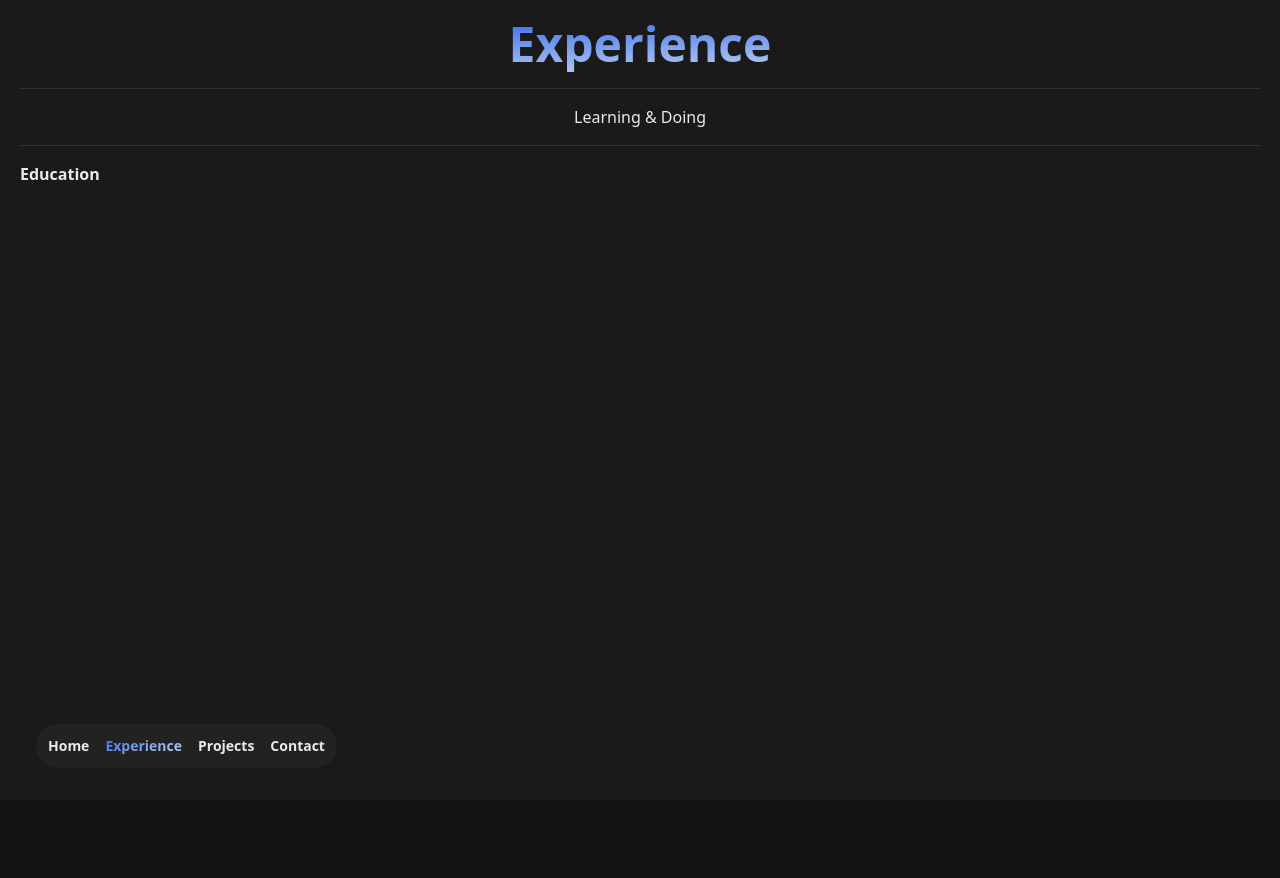
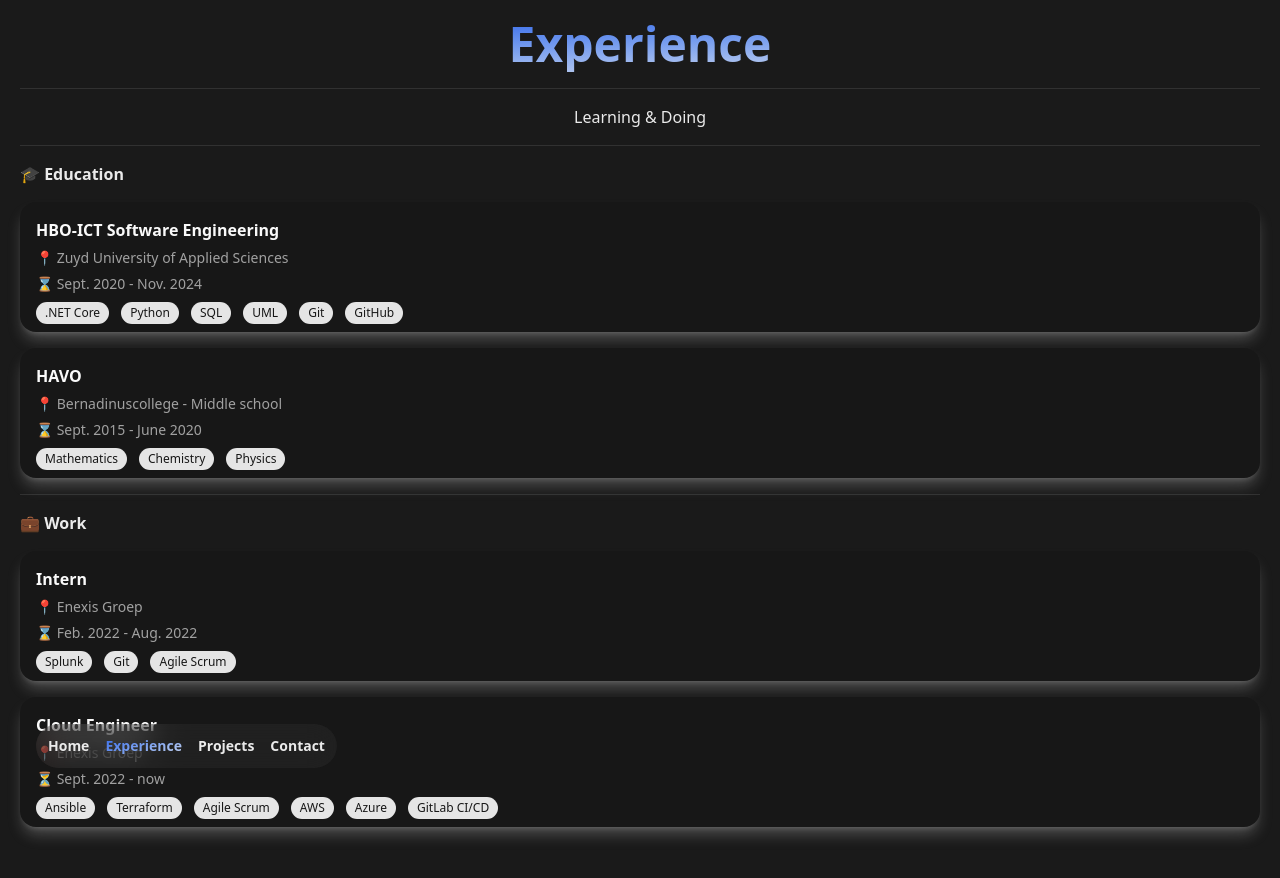
Before and after one commit to DrTuup/portfolio, a Next.js app: page /experience in a window 1280 px wide. Shown: the top 878 px of the page. Before the commit the page ends 800 px from the top, so only its background shows below. Built offline with nearby package versions, Linux system fonts and the light colour scheme.

Commit message:
Build experience page

```diff
--- a/app/experience/page.tsx
+++ b/app/experience/page.tsx
@@ -1,5 +1,8 @@
+import { ExperienceCard } from "@/components/card";
+import { Spacer } from "@/components/spacer";
 import { GradientTitle, SubTitle } from "@/components/title";
 import { Separator } from "@/components/ui/separator";
+import { education, work } from "@/data";
 
 export default function Experience() {
   return (
@@ -8,7 +11,32 @@ export default function Experience() {
       <Separator />
       <SubTitle text="Learning & Doing" />
       <Separator />
-      <h3 className="font-bold">Education</h3>
+      <h3 className="font-bold">🎓 Education</h3>
+      {education.map((educationitem) => {
+        return (
+          <ExperienceCard
+            key={educationitem.what}
+            what={educationitem.what}
+            where={educationitem.where}
+            when={educationitem.when}
+            tags={educationitem.tags}
+          />
+        );
+      })}
+      <Separator />
+      <h3 className="font-bold">💼 Work</h3>
+      {work.map((workitem) => {
+        return (
+          <ExperienceCard
+            key={workitem.what}
+            what={workitem.what}
+            where={workitem.where}
+            when={workitem.when}
+            tags={workitem.tags}
+          />
+        );
+      })}
+      <Spacer />
     </>
   );
 }
--- a/app/page.tsx
+++ b/app/page.tsx
@@ -68,6 +68,10 @@ export default function Home() {
         <strong>CI/CD</strong> and managing <strong>infrastructure</strong> are
         what I enjoy most - whether for work or as a hobby.
       </p>
+      <p>
+        Scroll down to see what I work with, or visit the other pages to check
+        out my projects and experience.
+      </p>
       <Separator />
       <h3 className="font-bold">Tech stack</h3>
       <div className="flex flex-col gap-7">
--- a/components/card.tsx
+++ b/components/card.tsx
@@ -12,11 +12,12 @@ export interface TechStackCardProps {
   subtitle: string;
   tags: string[];
 }
+
 export function TechStackCard({ title, subtitle, tags }: TechStackCardProps) {
   return (
-    <Card className="p-2 rounded-2xl gap-0 border-0 shadow-lg shadow-[#EAEAEA]/50">
+    <Card className="p-2 rounded-2xl gap-0 border-0 shadow-lg shadow-[#EAEAEA]/25">
       <CardHeader className="p-2">
-        <CardTitle className="text-">{title}</CardTitle>
+        <CardTitle className="leading-6">{title}</CardTitle>
         <CardDescription>{subtitle}</CardDescription>
       </CardHeader>
       <CardContent className="px-2 flex flex-wrap gap-3">
@@ -31,3 +32,40 @@ export function TechStackCard({ title, subtitle, tags }: TechStackCardProps) {
     </Card>
   );
 }
+
+export interface ExperienceCardProps {
+  what: string;
+  where: string;
+  when: string;
+  tags: string[];
+}
+
+export function ExperienceCard({
+  what,
+  where,
+  when,
+  tags,
+}: ExperienceCardProps) {
+  return (
+    <Card className="p-2 rounded-2xl gap-0 border-0 shadow-lg shadow-[#EAEAEA]/25">
+      <CardHeader className="p-2">
+        <span className="flex flex-row gap-1">
+          <CardTitle className="leading-6">{what}</CardTitle>
+        </span>
+        <CardDescription>📍 {where}</CardDescription>
+        <CardDescription>
+          {when.includes("now") ? "⏳" : "⌛"} {when}
+        </CardDescription>
+      </CardHeader>
+      <CardContent className="px-2 flex flex-wrap gap-3">
+        {tags.map((tag) => {
+          return (
+            <Badge className="rounded-full" key={tag}>
+              {tag}
+            </Badge>
+          );
+        })}
+      </CardContent>
+    </Card>
+  );
+}
--- a/components/navigation.tsx
+++ b/components/navigation.tsx
@@ -25,7 +25,7 @@ export function Navigation() {
   const pathname = usePathname();
   return (
     <div className="w-full flex justify-self-center fixed bottom-0">
-      <div className="w-fit mx-4 my-8 flex flex-row p-1 rounded-full backdrop-blur-md bg-foreground/4">
+      <div className="w-fit mx-4 my-8 flex flex-row p-1 rounded-full backdrop-blur-lg bg-foreground/4">
         {navitems.map((item) => {
           return (
             <a
--- a/data.ts
+++ b/data.ts
@@ -5,6 +5,7 @@ import {
   LucideIcon,
   Volleyball,
 } from "lucide-react";
+import { ExperienceCardProps } from "./components/card";
 
 export const cicd: string[] = [
   "Terraform",
@@ -43,3 +44,40 @@ export const freetime: { title: string; icon: LucideIcon }[] = [
     icon: Volleyball,
   },
 ];
+
+export const education: ExperienceCardProps[] = [
+  {
+    what: "HBO-ICT Software Engineering",
+    where: "Zuyd University of Applied Sciences",
+    when: "Sept. 2020 - Nov. 2024",
+    tags: [".NET Core", "Python", "SQL", "UML", "Git", "GitHub"],
+  },
+  {
+    what: "HAVO",
+    where: "Bernadinuscollege - Middle school",
+    when: "Sept. 2015 - June 2020",
+    tags: ["Mathematics", "Chemistry", "Physics"],
+  },
+];
+
+export const work: ExperienceCardProps[] = [
+  {
+    what: "Intern",
+    where: "Enexis Groep",
+    when: "Feb. 2022 - Aug. 2022",
+    tags: ["Splunk", "Git", "Agile Scrum"],
+  },
+  {
+    what: "Cloud Engineer",
+    where: "Enexis Groep",
+    when: "Sept. 2022 - now",
+    tags: [
+      "Ansible",
+      "Terraform",
+      "Agile Scrum",
+      "AWS",
+      "Azure",
+      "GitLab CI/CD",
+    ],
+  },
+];
```
